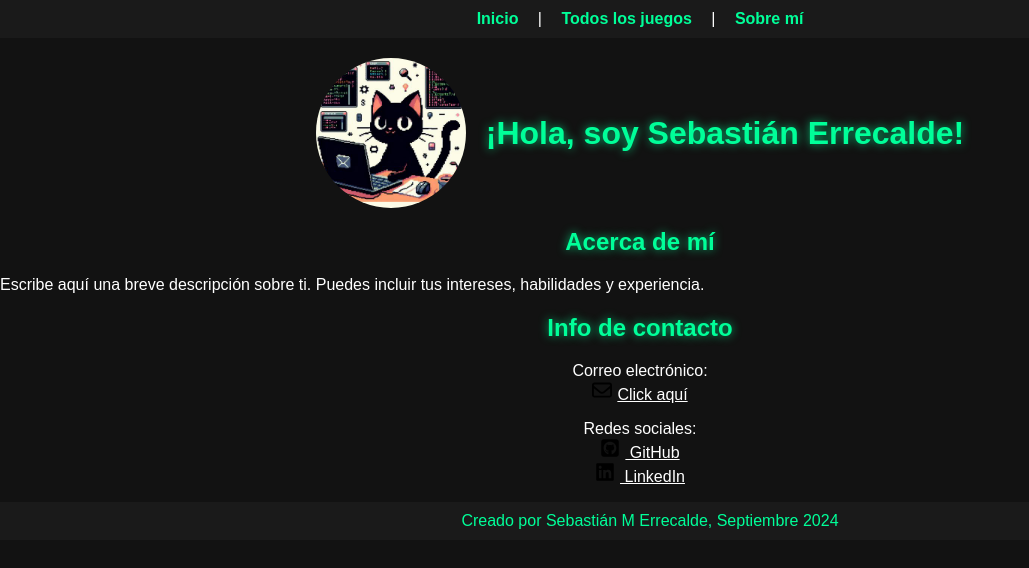
After one commit to cer0uno1/blog-videojuegos, a Flask app: page /acercade in a window 1280 px wide. The commit adds this page. Shown: the top 568 px of the page, without its empty margins (0-1029 px from the left). Run offline with Flask 3, Linux system fonts and the light colour scheme.

Commit message:
Reformulación completa del código de App, además de agregados en cuanto a demás funciones

```diff
--- a/app.py
+++ b/app.py
@@ -1,46 +1,97 @@
 from flask import Flask, render_template, request, redirect, url_for
-import mysql.connector
+from sqlalchemy import create_engine, Column, Integer, String, ForeignKey, DateTime
+from sqlalchemy.orm import sessionmaker, relationship
+from sqlalchemy.ext.declarative import declarative_base
+from datetime import datetime
 
 app = Flask(__name__)
 
-db = mysql.connector.connect(
-    host="localhost",
-    user="root",
-    password="root",
-    database="proyectofinal"
-)
+username = 'cer0uno'
+password = 'sebakpo1'
+host = 'cer0uno.mysql.pythonanywhere-services.com'
+database = 'cer0uno$rese-ador'
+
+connection_string = f'mysql+mysqldb://{username}:{password}@{host}/{database}'
+
+engine = create_engine(connection_string)
+Session = sessionmaker(bind=engine)
+session = Session()
+
+
+Base = declarative_base()
+
+
+class Videojuego(Base):
+    __tablename__ = 'videojuegos'
+
+    idvideojuegos = Column(Integer, primary_key=True)
+    nombre = Column(String)
+    añolanzamiento = Column(Integer)
+    descripcion = Column(String)
+    caratulalink = Column(String)
+    screenshotlink = Column(String)
+
+class Reseña(Base):
+    __tablename__ = 'reseña'
+
+    idreseña = Column(Integer, primary_key=True)
+    videojuegoreseñado = Column(Integer, ForeignKey('videojuegos.idvideojuegos'))
+    creador = Column(String)
+    contenido = Column(String)
+    fechacreado = Column(DateTime, default=datetime.utcnow)
+
+    videojuego = relationship("Videojuego")
 
 @app.route('/', methods=['GET', 'POST'])
 def index():
     juegos = []
     if request.method == 'POST':
         search_query = request.form['search']
-        cursor = db.cursor(dictionary=True)
-        cursor.execute("SELECT * FROM videojuegos WHERE nombre LIKE %s", (f"%{search_query}%",))
-        juegos = cursor.fetchall()
-        cursor.close()
+        juegos = session.query(Videojuego).filter(Videojuego.nombre.like(f"%{search_query}%")).all()
     return render_template('index.html', juegos=juegos)
 
 @app.route('/game/<int:idvideojuego>', methods=['GET', 'POST'])
 def detallesJuego(idvideojuego):
-    cursor = db.cursor(dictionary=True)
-    cursor.execute("SELECT * FROM videojuegos WHERE idvideojuegos = %s", (idvideojuego,))
-    videojuego = cursor.fetchone()
-
-    cursor.execute("SELECT * FROM reseña WHERE videojuegoreseñado = %s", (idvideojuego,))
-    reseñas = cursor.fetchall()
-    cursor.close()
+    videojuego = session.query(Videojuego).filter(Videojuego.idvideojuegos == idvideojuego).first()
+    reseñas = session.query(Reseña).filter(Reseña.videojuegoreseñado == idvideojuego).all()
 
     if request.method == 'POST':
         creador = request.form['creador']
         texto = request.form['contenido']
-        cursor = db.cursor()
-        cursor.execute("INSERT INTO reseña (videojuegoreseñado, creador, contenido) VALUES (%s, %s, %s)", (idvideojuego, creador, texto))
-        db.commit()
-        cursor.close()
+        nueva_reseña = Reseña(videojuegoreseñado=idvideojuego, creador=creador, contenido=texto)
+        session.add(nueva_reseña)
+        session.commit()
         return redirect(url_for('detallesJuego', idvideojuego=idvideojuego))
 
     return render_template('juego.html', videojuego=videojuego, reseñas=reseñas)
 
+@app.route('/agregar', methods=['GET', 'POST'])
+def agregarVideojuego():
+    if request.method == 'POST':
+        nombre = request.form['nombre']
+        añolanzamiento = request.form['añolanzamiento']
+        descripcion = request.form['descripcion']
+        caratulalink = request.form['caratulalink']
+        screenshotlink = request.form['screenshotlink']
+
+        nuevo_videojuego = Videojuego(nombre=nombre, añolanzamiento=añolanzamiento, descripcion=descripcion, caratulalink=caratulalink, screenshotlink=screenshotlink)
+        session.add(nuevo_videojuego)
+        session.commit()
+
+        return redirect(url_for('index'))
+
+    return render_template('agregarjuego.html')
+
+@app.route('/acercade', methods=['GET'])
+def contacto():
+
+    return render_template('acercade.html')
+
+@app.route('/videojuegos')
+def listar_videojuegos():
+    videojuegos = session.query(Videojuego).all()
+    return render_template('listar.html', videojuegos=videojuegos)
+
+
 if __name__ == '__main__':
     app.run(debug=True)
--- /dev/null
+++ b/static/styles.css
@@ -0,0 +1,247 @@
+body {
+    background-color: #121212;
+    color: #ffffff;
+    font-family: 'Arial', sans-serif;
+    margin: 0;
+    padding: 0;
+}
+
+a{
+    color: #ffffff;
+}
+
+a:visited {
+    color: #ffffff;
+}
+
+nav {
+    background-color: #1a1a1a;
+    padding: 10px;
+    text-align: center;
+}
+
+nav a {
+    color: #00ff99 !important;
+    text-decoration: none;
+    margin: 0 15px;
+    font-weight: bold;
+    transition: color 0.3s;
+}
+
+nav a:hover {
+    color: #ff007f !important;
+}
+
+h1, h2, h3 {
+    text-align: center;
+    color: #00ff99; /* Verde brillante */
+    text-shadow: 0 0 10px rgba(0, 255, 153, 0.7);
+}
+
+form {
+    display: flex;
+    flex-direction: column;
+    align-items: center;
+    margin: 20px 0;
+}
+
+input[type="text"],
+input[type="url"],
+input[type="number"],
+textarea {
+    width: 80%;
+    padding: 10px;
+    margin: 5px 0;
+    border: none;
+    border-radius: 5px;
+    background-color: #2a2a2a;
+    color: #ffffff;
+    box-shadow: 0 0 5px rgba(0, 255, 153, 0.7);
+    transition: box-shadow 0.3s;
+}
+
+input[type="text"]:focus,
+input[type="url"]:focus,
+input[type="number"]:focus,
+textarea:focus {
+    box-shadow: 0 0 10px rgba(0, 255, 153, 1);
+}
+
+button {
+    background-color: #00ff99;
+    color: #000;
+    border: none;
+    padding: 10px 20px;
+    border-radius: 5px;
+    cursor: pointer;
+    font-weight: bold;
+    transition: background-color 0.3s, transform 0.3s;
+}
+
+button:hover {
+    background-color: #ff007f; /* Rosa en hover */
+    transform: scale(1.05); /* Efecto de aumento */
+}
+
+.game-details {
+    display: flex;
+    justify-content: center;
+    align-items: flex-start;
+    margin: 20px;
+}
+
+.game-details img {
+    border: 2px solid #00ff99; /* Borde brillante para la carátula */
+    border-radius: 10px;
+    margin-right: 20px;
+}
+
+footer {
+    text-align: center;
+    background-color: #1a1a1a; /* Fondo del footer */
+    padding: 10px;
+    color: #00ff99; /* Texto del footer */
+    position: relative;
+    bottom: 0;
+    width: 100%;
+}
+
+ul {
+    list-style-type: none; /* Sin viñetas */
+    padding: 0;
+    margin: 20px;
+}
+
+li {
+    margin: 10px 0;
+    padding: 10px;
+    background-color: #2a2a2a; /* Fondo de los elementos de lista */
+    border-radius: 5px;
+    box-shadow: 0 0 5px rgba(0, 255, 153, 0.5); /* Sombra suave */
+    transition: transform 0.3s;
+}
+
+li:hover {
+    transform: scale(1.02); /* Efecto de aumento en hover */
+}
+.game-details {
+    display: flex;
+    justify-content: center;
+    align-items: flex-start;
+    margin: 20px;
+    flex-wrap: wrap; /* Permite que los elementos se envuelvan en pantallas más pequeñas */
+}
+
+.game-details img.caratula {
+    border: 2px solid #00ff99; /* Borde brillante para la carátula */
+    border-radius: 10px;
+    margin-right: 20px;
+    width: 200px; /* Ajusta el ancho de la carátula */
+    height: auto; /* Mantiene la proporción de la imagen */
+}
+
+.info {
+    max-width: 800px; /* Establece un ancho máximo para la información del juego */
+}
+
+.info p {
+    margin: 10px 0; /* Espacio entre los párrafos */
+}
+
+.screenshot-container {
+    text-align: center; /* Centra el texto dentro del contenedor */
+    margin: 20px 0; /* Espacio vertical alrededor del contenedor */
+}
+
+.screenshot-container h2 {
+    color: #00ff99; /* Color del título */
+    text-shadow: 0 0 10px rgba(0, 255, 153, 0.7); /* Efecto de brillo */
+}
+
+.screenshot {
+    border: 2px solid #00ff99; /* Borde brillante para el screenshot */
+    border-radius: 10px;
+    width: 100%; /* Ancho completo del contenedor */
+    max-width: 800px; /* Ancho máximo del screenshot aumentado */
+    height: auto; /* Mantiene la proporción de la imagen */
+    margin-top: 10px; /* Espacio superior para el screenshot */
+}
+
+.game-grid {
+    display: grid;
+    grid-template-columns: repeat(auto-fill, minmax(150px, 1fr)); /* Cambia el tamaño mínimo a 150px */
+    gap: 15px; /* Espacio entre las celdas */
+    padding: 20px;
+}
+
+.game-item {
+    position: relative;
+    overflow: hidden;
+}
+
+.game-cover {
+    width: 100%;
+    height: auto;
+    border-radius: 5px;
+    transition: transform 0.3s;
+}
+
+.game-cover:hover {
+    transform: scale(1.05);
+}
+
+.game-title {
+    position: absolute;
+    bottom: 0;
+    left: 0;
+    right: 0;
+    background-color: rgba(0, 0, 0, 0.7);
+    color: #ffffff;
+    text-align: center;
+    padding: 5px;
+    margin: 0;
+    font-weight: bold;
+    transition: background-color 0.3s;
+}
+
+.game-title:hover {
+    background-color: rgba(255, 0, 127, 0.8);
+}
+
+.profile-container {
+    display: flex;
+    align-items: center;
+    justify-content: center;
+    margin: 20px 0;
+}
+
+.profile-image {
+    border-radius: 50%;
+    width: 150px;
+    height: 150px;
+    margin-right: 20px;
+}
+
+.contact-info {
+    text-align: center;
+}
+
+.social-icon {
+    width: 20px;
+    height: 20px;
+    margin-right: 5px;
+}
+
+.present {
+    animation: aparecer 5s ease 0s 1 normal forwards;
+}
+
+@keyframes aparecer {
+	0% {
+		opacity: 0;
+	}
+
+	100% {
+		opacity: 1;
+	}
+}
--- /dev/null
+++ b/templates/acercade.html
@@ -0,0 +1,45 @@
+<!DOCTYPE html>
+<html lang="es">
+<head>
+    <meta charset="UTF-8">
+    <meta name="viewport" content="width=device-width, initial-scale=1.0">
+    <title>Acerca de mí</title>
+    <link rel="stylesheet" href="../static/styles.css">
+</head>
+<body>
+    <nav>
+        <a href="/">Inicio</a> |
+        <a href="/videojuegos">Todos los juegos</a> |
+        <a href="/acercade">Sobre mí</a>
+    </nav>
+
+    <div class="profile-container">
+        <img src="../static/perfil.jpeg" alt="Imagen de perfil" class="profile-image">
+        <h1 id="present" class="present">¡Hola, soy Sebastián Errecalde!</h1>
+    </div>
+
+    <section>
+        <h2>Acerca de mí</h2>
+        <p>Escribe aquí una breve descripción sobre ti. Puedes incluir tus intereses, habilidades y experiencia.</p>
+    </section>
+
+    <section>
+        <h2>Info de contacto</h2>
+        <div class="contact-info">
+            <p>Correo electrónico: <br>
+            <img src="../static/email-icon.svg" alt="Email" class="social-icon"><a href="mailto:errecaldesebastianmarcelo@gmail">Click aquí</a></p>
+            <p>Redes sociales: <br>
+                <a href="https://github.com/cer0uno1">
+                    <img src="../static/github-icon.svg" alt="GitHub" class="social-icon"> GitHub
+                </a>
+                <br>
+                <a href="https://www.linkedin.com/in/sebasti%C3%A1n-errecalde01/">
+                    <img src="../static/linkedin-icon.svg" alt="LinkedIn" class="social-icon"> LinkedIn
+                </a>
+            </p>
+        </div>
+    </section>
+
+    <footer>Creado por Sebastián M Errecalde, Septiembre 2024</footer>
+</body>
+</html>
```
Also changed, not shown: templates/agregarjuego.html (added, +42 -0 lines), templates/index.html (+10 -1 lines), templates/juego.html (+34 -13 lines), templates/listar.html (added, +28 -0 lines), static/email-icon.svg (added), static/github-icon.svg (added), static/linkedin-icon.svg (added), static/perfil.jpeg (added).
